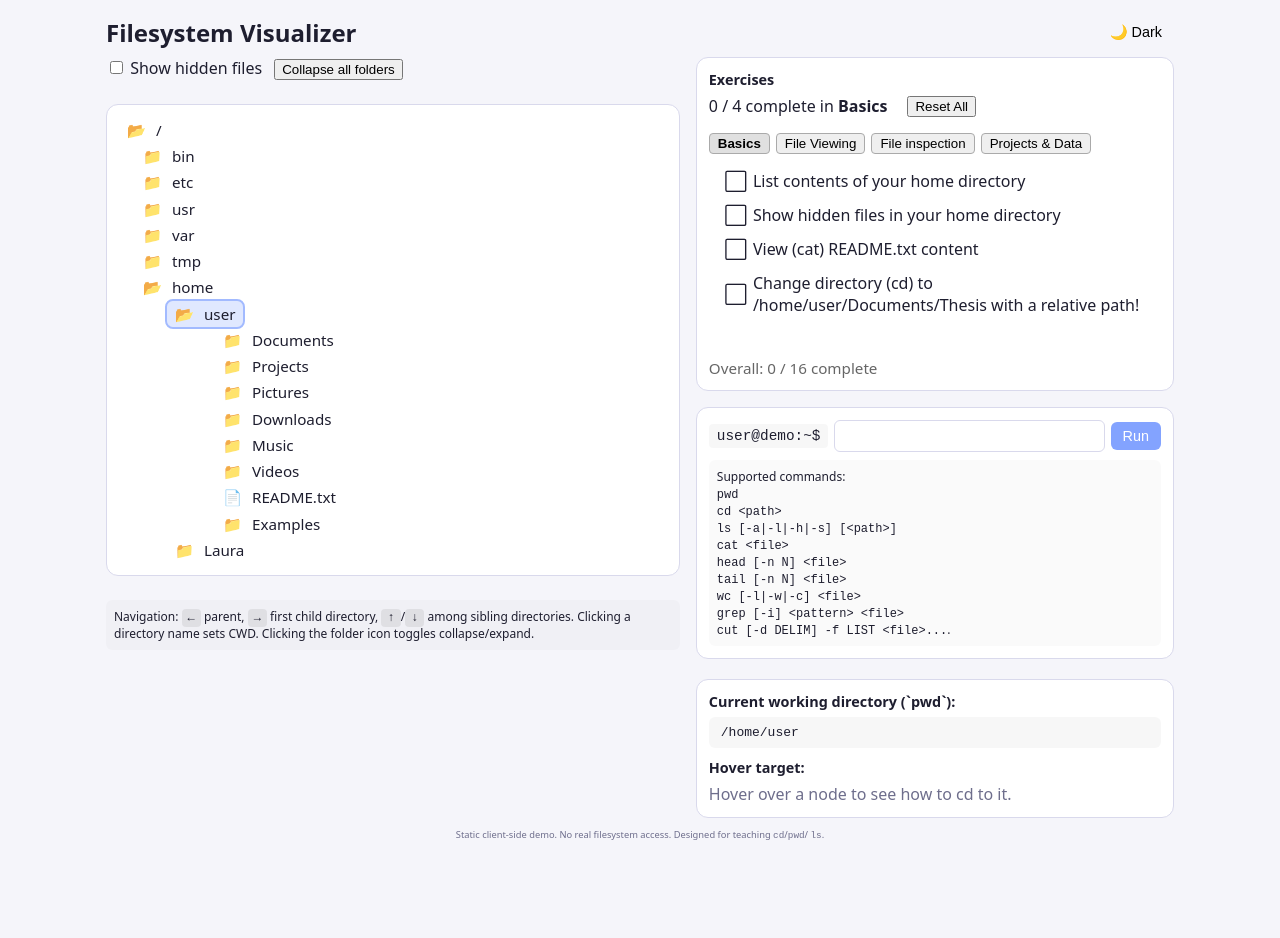
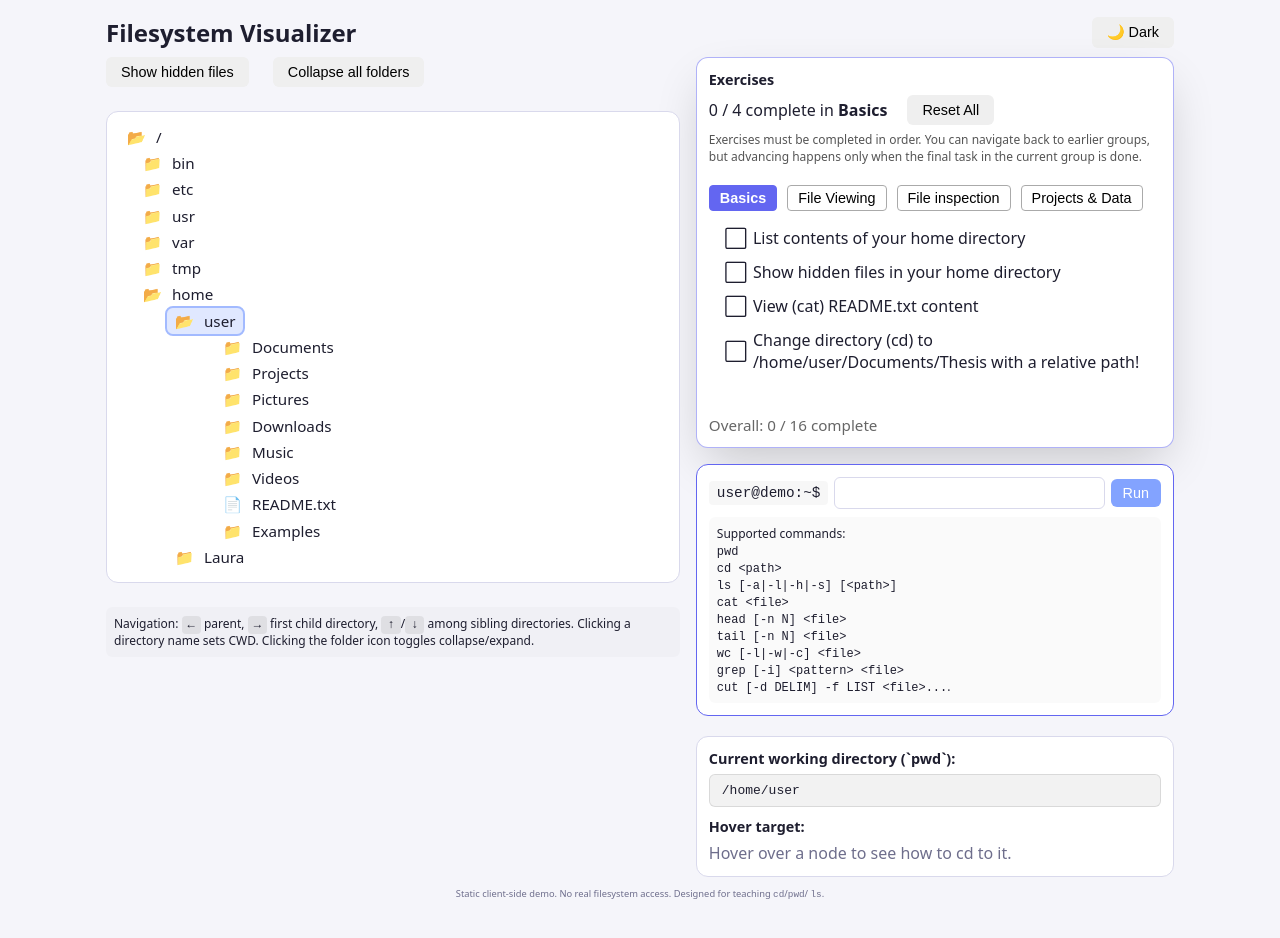
Before and after one commit to lauralwd/linux_simulator, a React (Vite) app: page / in a window 1280 px wide. Shown: the top 938 px of the page. Before the commit the page ends 889 px from the top, so only its background shows below. Built offline with nearby package versions, Linux system fonts and the light colour scheme.

Commit message:
aesthetic improvements

```diff
--- a/src/App.tsx
+++ b/src/App.tsx
@@ -1,3 +1,15 @@
+  // Animated checkmark for exercise completion
+  const Checkmark: React.FC<{ done: boolean }> = ({ done }) => {
+    const [animate, setAnimate] = React.useState(false);
+    React.useEffect(() => {
+      if (done) {
+        setAnimate(true);
+        const t = setTimeout(() => setAnimate(false), 350);
+        return () => clearTimeout(t);
+      }
+    }, [done]);
+    return <span className={`exercise-checkmark ${animate ? "pop" : ""}`}>{done ? "✅" : "⬜"}</span>;
+  };
 import React, { useState, useEffect, useCallback, useRef } from "react";
 import { fileSystem, FSNode } from "./fs";
 import { DirectoryTree } from "./components/DirectoryTree";
@@ -1170,15 +1182,19 @@ const App: React.FC = () => {
       <div className="panel">
         <div className="left">
           <div className="tree-controls" style={{ marginBottom: 8 }}>
-            <label>
-              <input
-                type="checkbox"
-                checked={showHiddenInTree}
-                onChange={(e) => setShowHiddenInTree(e.target.checked)}
-              />{" "}
-              Show hidden files
-            </label>
-            <button style={{ marginLeft: 12 }} onClick={collapseAll} aria-label="Collapse all folders">
+            <button
+              onClick={() => setShowHiddenInTree((v) => !v)}
+              aria-pressed={showHiddenInTree}
+              aria-label={showHiddenInTree ? "Hide hidden files" : "Show hidden files"}
+              style={{ marginRight: 12 }}
+            >
+              {showHiddenInTree ? "Hide hidden files" : "Show hidden files"}
+            </button>
+            <button
+              style={{ marginLeft: 12 }}
+              onClick={collapseAll}
+              aria-label="Collapse all folders"
+            >
               Collapse all folders
             </button>
           </div>
@@ -1201,7 +1217,7 @@ const App: React.FC = () => {
         </div>
 
         <div className="right">
-          <div className="info-block">
+          <div className="info-block exercise-card">
             <div className="section">
               <div className="label">Exercises</div>
               <div style={{ display: "flex", alignItems: "center", gap: 8 }}>
@@ -1224,38 +1240,47 @@ const App: React.FC = () => {
                     localStorage.removeItem("completedMissions");
                   }}
                   style={{ marginLeft: 12 }}
+                  aria-label="Reset all exercises"
                 >
                   Reset All
                 </button>
               </div>
+              {/* Hint above tabs */}
+              <div
+                role="note"
+                style={{
+                  fontSize: "0.75em",
+                  marginBottom: 4,
+                  color: "#555"
+                }}
+              >
+                Exercises must be completed in order. You can navigate back to earlier groups, but advancing happens only when the final task in the current group is done.
+              </div>
               {/* Tab buttons */}
               <div style={{ marginTop: 10, marginBottom: 4, display: "flex", gap: 6 }}>
-                {allMissions.map((group, idx) => (
+                {allMissions.map((group, idx) => {
+                  const groupDone = group.missions.every((m) => completedMissions.has(m.id));
+                  return (
                     <button
                       key={group.groupName}
                       type="button"
+                      aria-label={`${group.groupName} exercises tab${currentGroupIndex === idx ? " (active)" : ""}`}
                       onClick={() => setCurrentGroupIndex(idx)}
-                    style={{
-                      fontWeight: currentGroupIndex === idx ? 700 : 400,
-                      background: currentGroupIndex === idx ? "#e0e0e0" : undefined,
-                      borderRadius: 4,
-                      border: "1px solid #aaa",
-                      padding: "2px 8px",
-                      cursor: "pointer"
-                    }}
+                      className={`tab-button ${currentGroupIndex === idx ? "active" : ""} ${groupDone ? "completed" : ""}`}
                     >
-                    {group.groupName}
+                      {group.groupName} {groupDone ? <span aria-hidden="true">✓</span> : null}
                     </button>
-                ))}
+                  );
+                })}
               </div>
               {/* List only missions for current group */}
-              <ul style={{ paddingLeft: 16, marginTop: 6 }}>
+              <ul style={{ paddingLeft: 16, marginTop: 6 }} aria-label="Exercise list">
                 {allMissions[currentGroupIndex].missions.map((m) => (
                   <li
                     key={m.id}
                     style={{ display: "flex", alignItems: "center", gap: 6, marginBottom: 12 }}
                   >
-                    <span>{completedMissions.has(m.id) ? "✅" : "⬜"}</span>
+                    <Checkmark done={completedMissions.has(m.id)} />
                     <span>{m.description}</span>
                   </li>
                 ))}
@@ -1380,7 +1405,9 @@ const App: React.FC = () => {
                   className="shell-input"
                   autoComplete="off"
                 />
-                <button type="submit">Run</button>
+                <button type="submit" className="primary" aria-label="Run command">
+                  Run
+                </button>
               </div>
               {suggestions.length > 0 && (
                 <div className="autocomplete-suggestions">
--- a/src/global.css
+++ b/src/global.css
@@ -7,6 +7,7 @@
   --radius: 12px;
   --transition: 250ms ease;
   --shadow: 0 10px 30px -5px rgba(0, 0, 0, 0.1);
+  --accent: #6366f1;
 }
 
 .dark {
@@ -51,17 +52,25 @@ h1 {
   font-size: 1.5rem;
 }
 
-.controls button {
-  padding: 6px 12px;
-  border: none;
-  background: none;
+button {
+  padding: 6px 14px;
+  border-radius: 6px;
+  border: 1px solid transparent;
   cursor: pointer;
   font-size: 0.9rem;
-  border-radius: 6px;
-  transition: background var(--transition);
+  transition: background var(--transition), box-shadow var(--transition), transform 120ms ease;
 }
-.controls button:hover {
-  background: rgba(255,255,255,0.05);
+button:hover {
+  filter: brightness(1.05);
+}
+button:focus {
+  outline: 2px solid var(--accent);
+  outline-offset: 2px;
+}
+button.primary {
+  background: var(--accent);
+  color: white;
+  border-color: var(--accent);
 }
 
 .panel {
@@ -89,9 +98,10 @@ h1 {
   border: 1px solid var(--border);
   border-radius: var(--radius);
   padding: 12px;
-  overflow: auto;
   min-height: 400px;
   position: relative;
+  max-width: 100%;
+  overflow: auto;
 }
 
 .node-row {
@@ -124,8 +134,9 @@ h1 {
   background: var(--card);
   padding: 12px;
   border-radius: var(--radius);
-  border: 1px solid var(--border);
+  border: 1px solid var(--accent);
   margin-bottom: 4px;
+  position: relative;
 }
 
 .input-row {
@@ -194,12 +205,13 @@ h1 {
 }
 
 .code-block {
-  background: rgba(0, 0, 0, 0.03);
+  background: rgba(0, 0, 0, 0.05);
   padding: 8px 12px;
   border-radius: 6px;
   font-family: monospace;
   overflow-x: auto;
   margin: 0;
+  border: 1px solid rgba(0,0,0,0.1);
 }
 
 .subsection {
@@ -260,3 +272,55 @@ kbd {
 .autocomplete-suggestions .suggestion:hover {
   background: rgba(100, 140, 255, 0.1);
 }
+.tab-button {
+  background: transparent;
+  border: 1px solid #aaa;
+  border-radius: 4px;
+  padding: 4px 10px;
+  cursor: pointer;
+  font-weight: 400;
+  transition: background var(--transition), box-shadow var(--transition);
+  margin-right: 4px;
+}
+.tab-button.active {
+  background: var(--accent);
+  color: white;
+  font-weight: 700;
+  border-color: var(--accent);
+}
+.tab-button.completed {
+  position: relative;
+}
+.tab-button.completed::after {
+  content: "✓";
+  position: absolute;
+  top: -4px;
+  right: -4px;
+  background: #22c55e;
+  color: white;
+  font-size: 0.6em;
+  width: 16px;
+  height: 16px;
+  border-radius: 50%;
+  display: flex;
+  align-items: center;
+  justify-content: center;
+}
+
+.exercise-card {
+  box-shadow: 0 20px 50px -10px rgba(0, 0, 0, 0.2);
+  border: 1px solid rgba(99, 102, 241, 0.5);
+}
+
+@keyframes pop {
+  0% { transform: scale(0.8); }
+  50% { transform: scale(1.3); }
+  100% { transform: scale(1); }
+}
+.exercise-checkmark {
+  display: inline-block;
+  transition: transform 150ms ease;
+}
+.exercise-checkmark.pop {
+  animation: pop 0.35s ease;
+}
```
Lines whose indentation alone changed are shown as unchanged.
